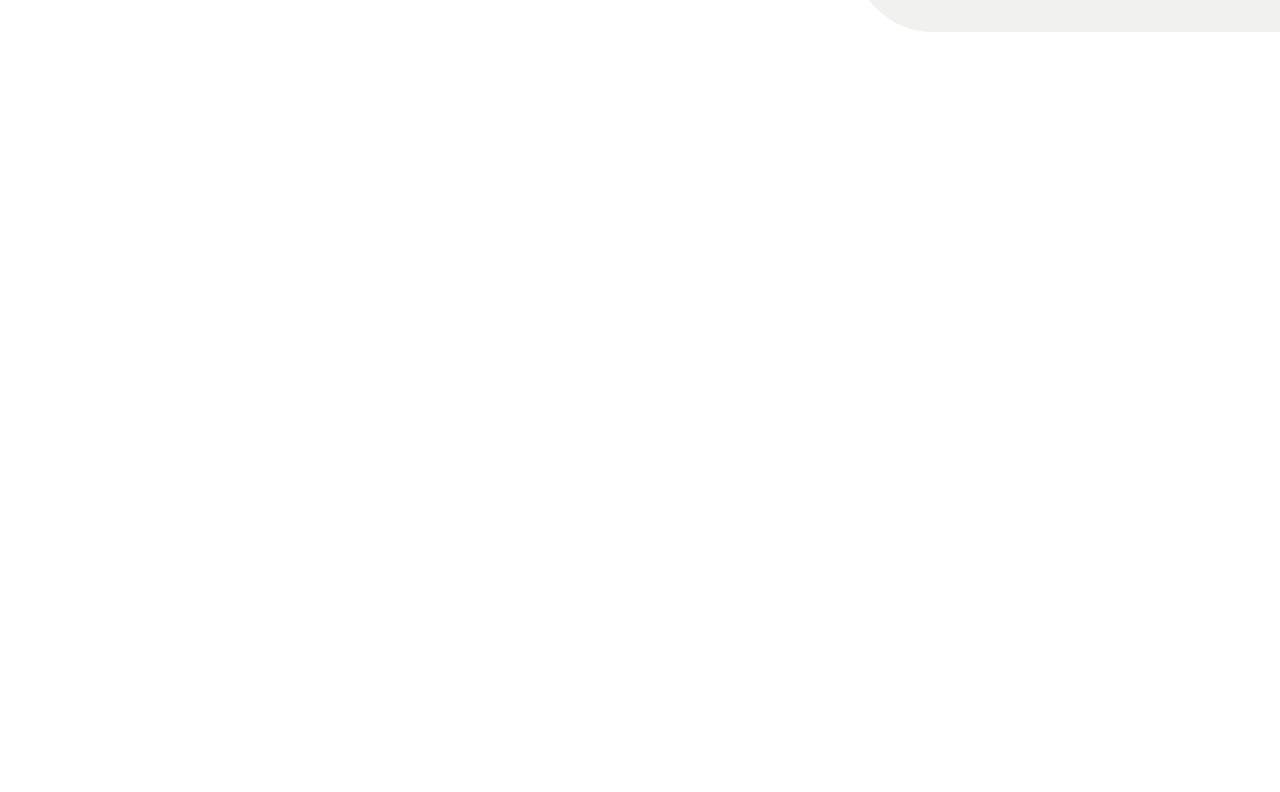
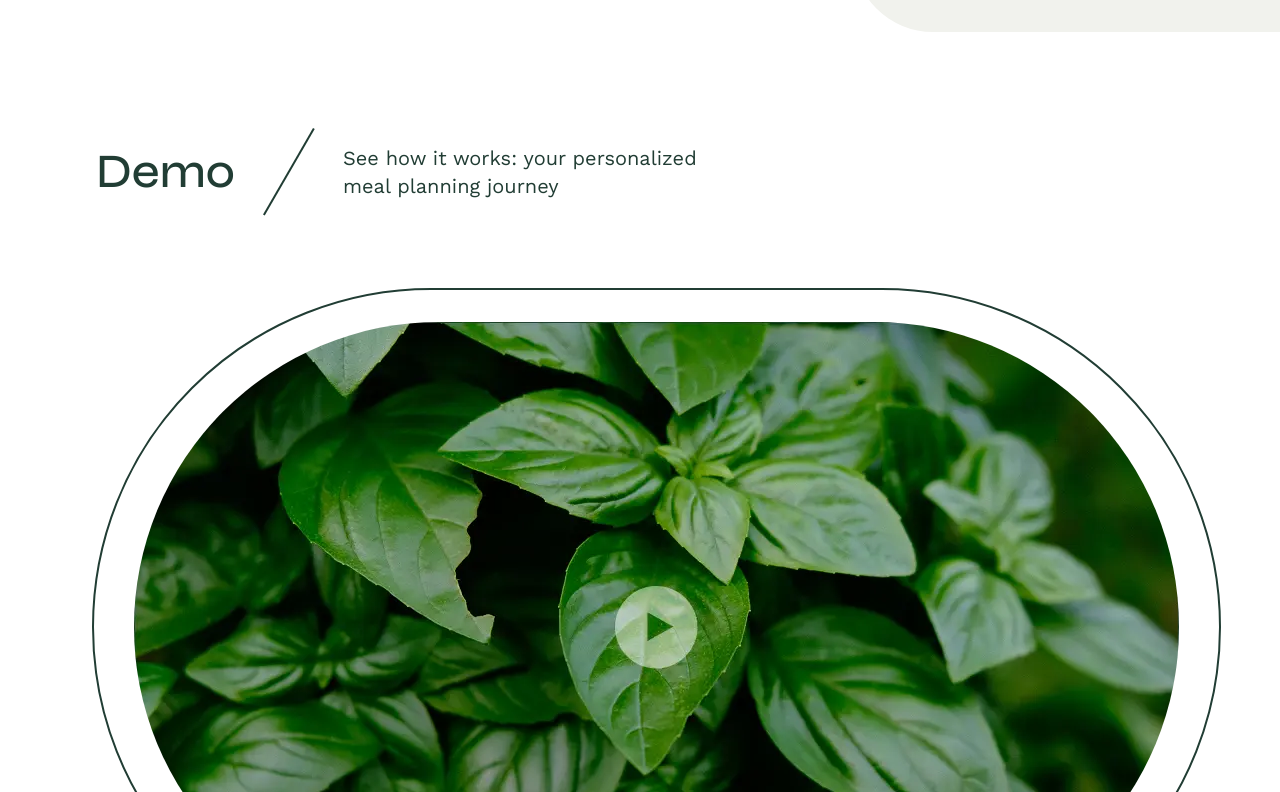
Before and after one commit to MariyaN23/chef-mate, a Next.js app: page / in a window 1280 px wide. Shown: the part 1868-2660 px from the top of the page. Before the commit the page ends 1900 px from the top, so only its background shows below. Built offline with nearby package versions, Linux system fonts and the light colour scheme.

Commit message:
demo section

```diff
--- a/src/app/globals.css
+++ b/src/app/globals.css
@@ -25,11 +25,7 @@ body {
 }
 
 .container {
-  @apply w-full max-w-maxScreen mx-auto my-0 px-8 2xl:px-32;
-}
-
-.container-sm {
-  @apply w-full max-w-maxScreen mx-auto my-0 px-16;
+    @apply w-full max-w-maxScreen mx-auto my-0 px-8 2xl:px-32 space-y-10 2xl:space-y-20;
 }
 
 section .container {
@@ -41,7 +37,7 @@ a {
 }
 
 .nav-link {
-  @apply text-green-900 font-medium;
+    @apply font-medium;
 }
 
 button {
@@ -53,13 +49,18 @@ button {
 }
 
 .secondary-btn {
-    @apply bg-lime-400 hover:bg-lime-400/70 text-green-900;
+    @apply bg-lime-400 hover:bg-lime-400/70;
 }
 
 .outline-btn {
-    @apply bg-green-100 hover:bg-green-900/10 border-2 text-green-900 border-green-900;
+    @apply bg-green-100 hover:bg-green-900/10 border-2 border-green-900;
 }
 
-h1 {
-    @apply text-green-900 font-syne font-medium text-6xl;
+h1,
+.slogan {
+    @apply font-syne font-medium text-5xl md:text-6xl;
 }
+
+h2 {
+    @apply font-syne font-medium text-4xl md:text-5xl;
+}
--- a/src/app/page.tsx
+++ b/src/app/page.tsx
@@ -1,9 +1,11 @@
 import { Banner } from "@/app/ui/home/banner";
+import { Demo } from "@/app/ui/home/demo";
 
 export default function Home() {
   return (
     <>
       <Banner />
+      <Demo />
     </>
   );
 }
--- a/src/app/ui/home/banner.tsx
+++ b/src/app/ui/home/banner.tsx
@@ -11,7 +11,7 @@ import { Bread } from "@/app/ui/icons/bread";
 export const Banner = () => {
   return (
     <section className={"bg-green-100"}>
-      <div className={"container space-y-10 2xl:space-y-20"}>
+      <div className={"container"}>
         <div className={"flex flex-col gap-10 items-center justify-center text-center"}>
           <h1 className={"max-w-4xl text-balance"}>
             Elevate Your Mealtime with AI-Powered Personalization
--- /dev/null
+++ b/src/app/ui/home/demo.tsx
@@ -0,0 +1,38 @@
+import { Line } from "@/app/ui/icons/line";
+import Video from "../../assets/images/demo-video.webp";
+import Image from "next/image";
+
+export const Demo = () => {
+  return (
+    <section className={"overflow-x-hidden"}>
+      <div className={"container"}>
+        <header className={"flex flex-col md:flex-row items-center gap-7 px-16"}>
+          <h2>Demo</h2>
+          <div
+            aria-hidden="true"
+            className={"hidden md:block"}
+          >
+            <Line />
+          </div>
+          <p className={"max-w-96"}>See how it works: your personalized meal planning journey</p>
+        </header>
+        <div
+          className={"rounded-l-full 2xl:border-2 border-green-900 py-8 px-10 -mr-[calc(50vw-50%)]"}
+        >
+          <div className={"flex flex-col 2xl:flex-row items-center 2xl:items-start gap-12"}>
+            <div className={"rounded-full border-2 border-green-900 py-8 px-10"}>
+              <Image
+                src={Video}
+                className={"rounded-full"}
+                alt="Demo video"
+              />
+            </div>
+            <p className={"text-center 2xl:text-right 2xl:max-w-sm slogan"}>
+              Every meal is a chance to nourish your body, inspire your mind, and feed your soul.
+            </p>
+          </div>
+        </div>
+      </div>
+    </section>
+  );
+};
--- /dev/null
+++ b/src/app/ui/icons/line.tsx
@@ -0,0 +1,20 @@
+export const Line = () => {
+  return (
+    <svg
+      width="52"
+      height="88"
+      viewBox="0 0 52 88"
+      fill="none"
+      xmlns="http://www.w3.org/2000/svg"
+    >
+      <line
+        x1="0.86603"
+        y1="87.1025"
+        x2="50.866"
+        y2="0.500001"
+        stroke="currentColor"
+        strokeWidth="2"
+      />
+    </svg>
+  );
+};
```
Also changed, not shown: src/app/assets/images/demo-video.webp (added). Lines whose indentation alone changed are shown as unchanged.
